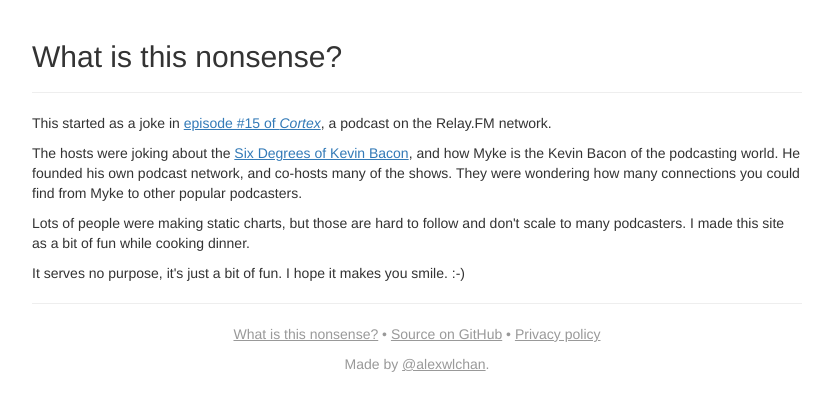
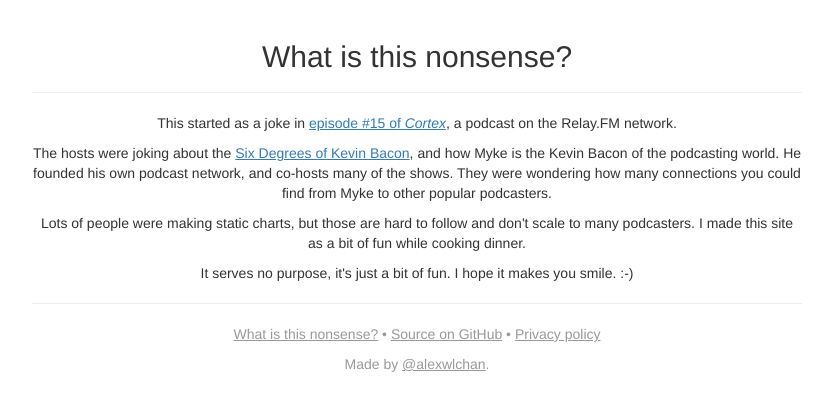
Before and after one commit to alexwlchan/hurley, a Flask app: page /about in a window 1280 px wide. Shown: the part 50-461 px from the top of the page, without its empty margins (223-1056 px from the left). Run offline with Flask 2, Linux system fonts and the light colour scheme; some libraries are stand-ins or nearby versions.

Commit message:
Correct css styling

```diff
--- a/hurley/templates/base.html
+++ b/hurley/templates/base.html
@@ -52,6 +52,7 @@
 
     .container {
         max-width: 800px;
+        text-align:center;
     }
 
     a {
--- a/hurley/templates/index.html
+++ b/hurley/templates/index.html
@@ -1,6 +1,3 @@
-<style type="text/css">
-div {text-align:center;}
-</style>
 {% extends "base.html" %}
 
 {% block content %}
```
